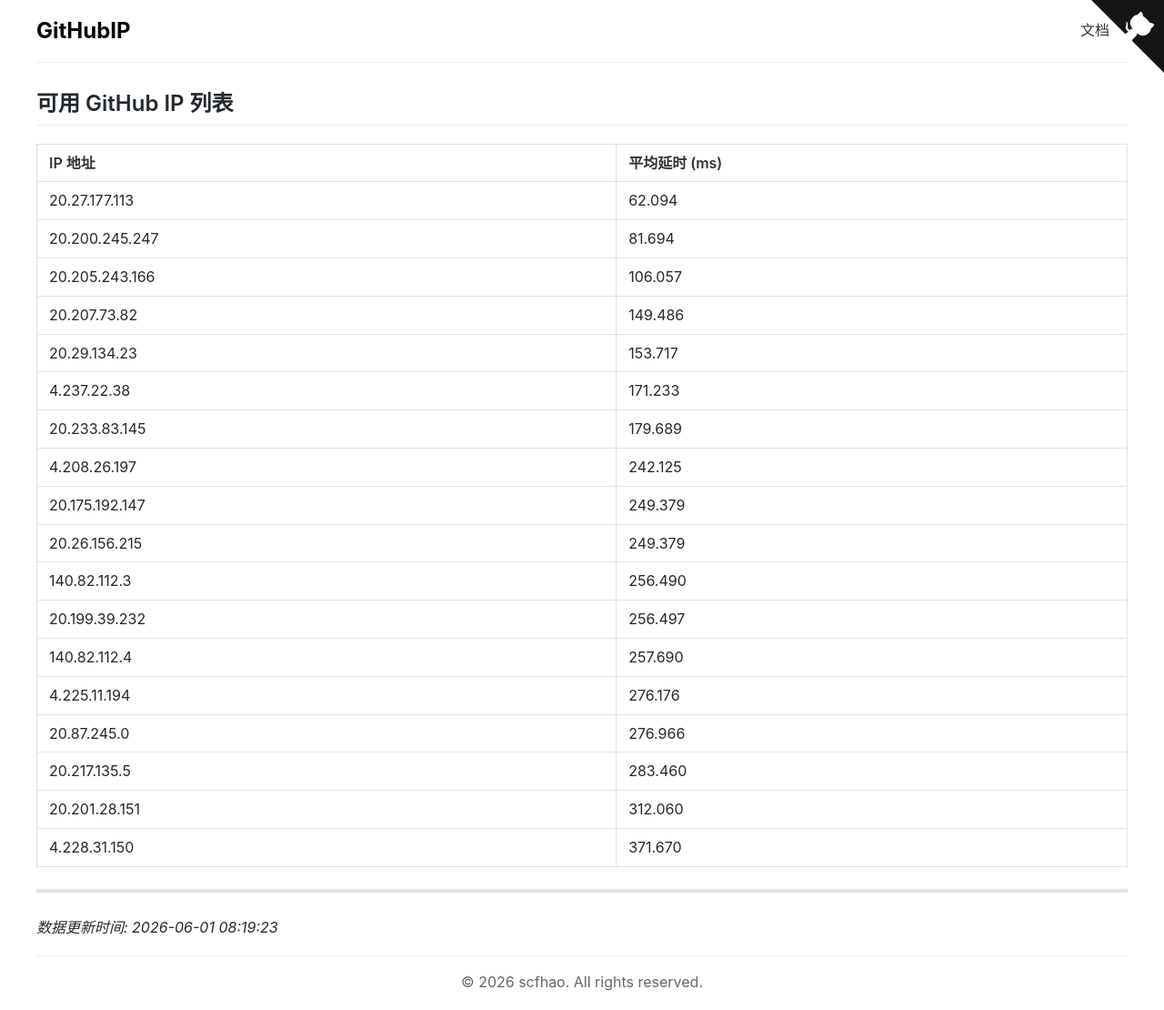
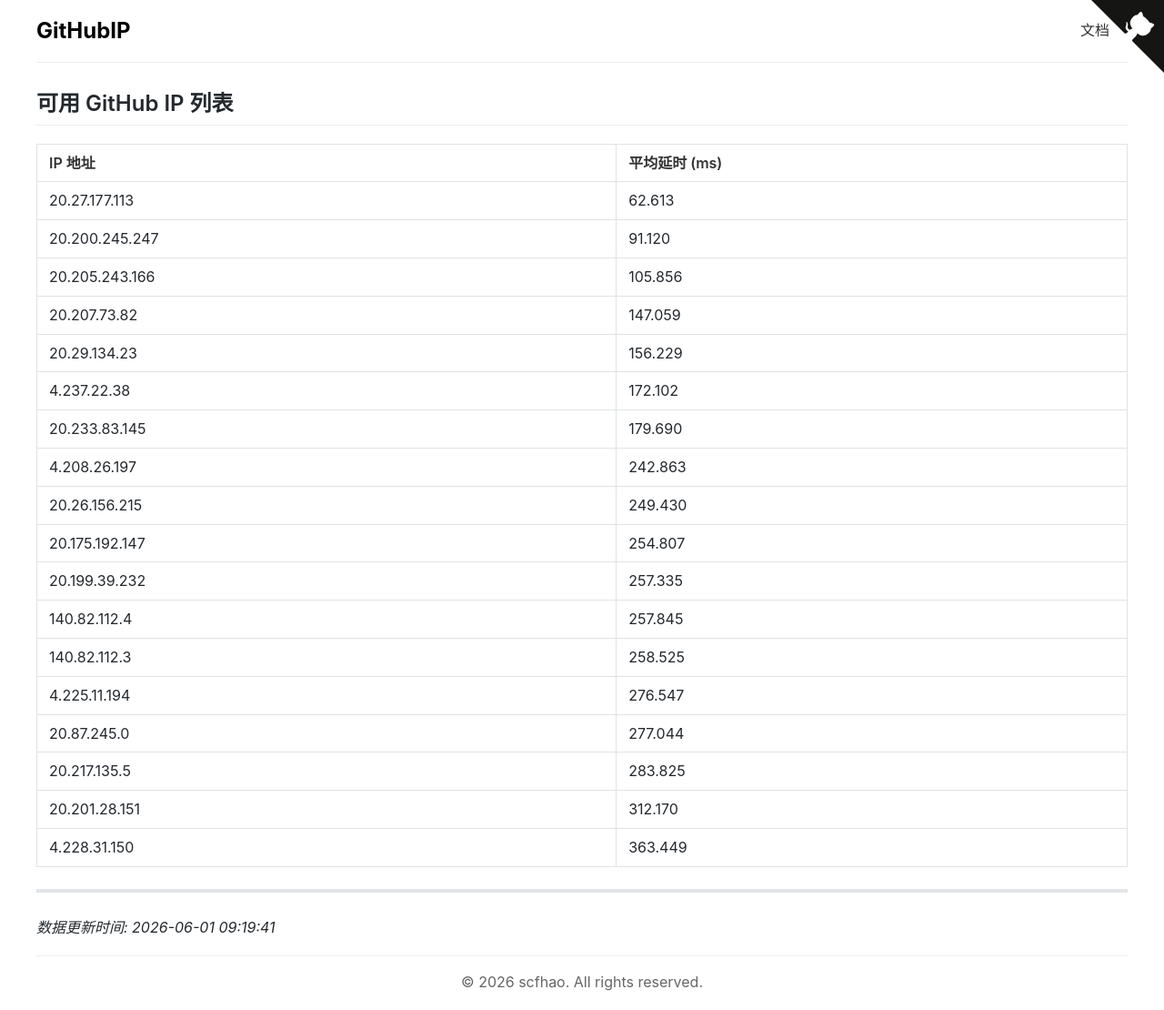
Before and after one commit to scfhao/GitHubIP, a Jekyll site: the page built from index.md, in a window 1280 px wide. Shown: the whole page at 91% size. Built offline with Jekyll 4.4.1, drawn with Linux system fonts in a browser that asks for light colours.

Commit message:
自动脚本执行 - 2026-06-01 09:19:41

```diff
--- a/index.md
+++ b/index.md
@@ -1,32 +1,32 @@
 ---
 layout: home
 title: GitHub IP 列表
-date: 2026-06-01 08:19:23
+date: 2026-06-01 09:19:41
 ---
 
 ## 可用 GitHub IP 列表
 
 | IP 地址 | 平均延时 (ms) |
 |---------|--------------|
-| 20.27.177.113 | 62.094 |
-| 20.200.245.247 | 81.694 |
-| 20.205.243.166 | 106.057 |
-| 20.207.73.82 | 149.486 |
-| 20.29.134.23 | 153.717 |
-| 4.237.22.38 | 171.233 |
-| 20.233.83.145 | 179.689 |
-| 4.208.26.197 | 242.125 |
-| 20.175.192.147 | 249.379 |
-| 20.26.156.215 | 249.379 |
-| 140.82.112.3 | 256.490 |
-| 20.199.39.232 | 256.497 |
-| 140.82.112.4 | 257.690 |
-| 4.225.11.194 | 276.176 |
-| 20.87.245.0 | 276.966 |
-| 20.217.135.5 | 283.460 |
-| 20.201.28.151 | 312.060 |
-| 4.228.31.150 | 371.670 |
+| 20.27.177.113 | 62.613 |
+| 20.200.245.247 | 91.120 |
+| 20.205.243.166 | 105.856 |
+| 20.207.73.82 | 147.059 |
+| 20.29.134.23 | 156.229 |
+| 4.237.22.38 | 172.102 |
+| 20.233.83.145 | 179.690 |
+| 4.208.26.197 | 242.863 |
+| 20.26.156.215 | 249.430 |
+| 20.175.192.147 | 254.807 |
+| 20.199.39.232 | 257.335 |
+| 140.82.112.4 | 257.845 |
+| 140.82.112.3 | 258.525 |
+| 4.225.11.194 | 276.547 |
+| 20.87.245.0 | 277.044 |
+| 20.217.135.5 | 283.825 |
+| 20.201.28.151 | 312.170 |
+| 4.228.31.150 | 363.449 |
 
 ---
 
-*数据更新时间: 2026-06-01 08:19:23*
+*数据更新时间: 2026-06-01 09:19:41*
```
